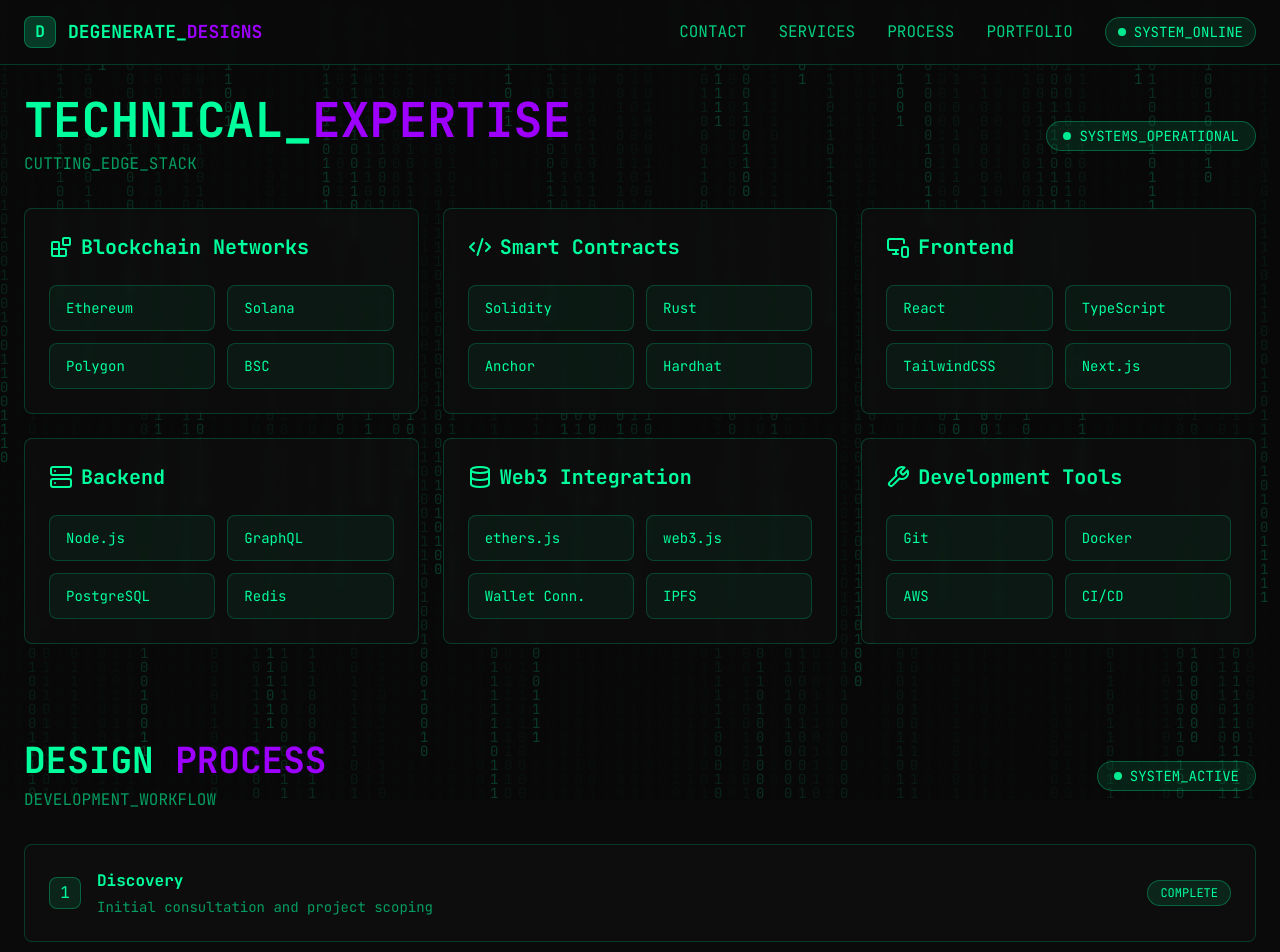
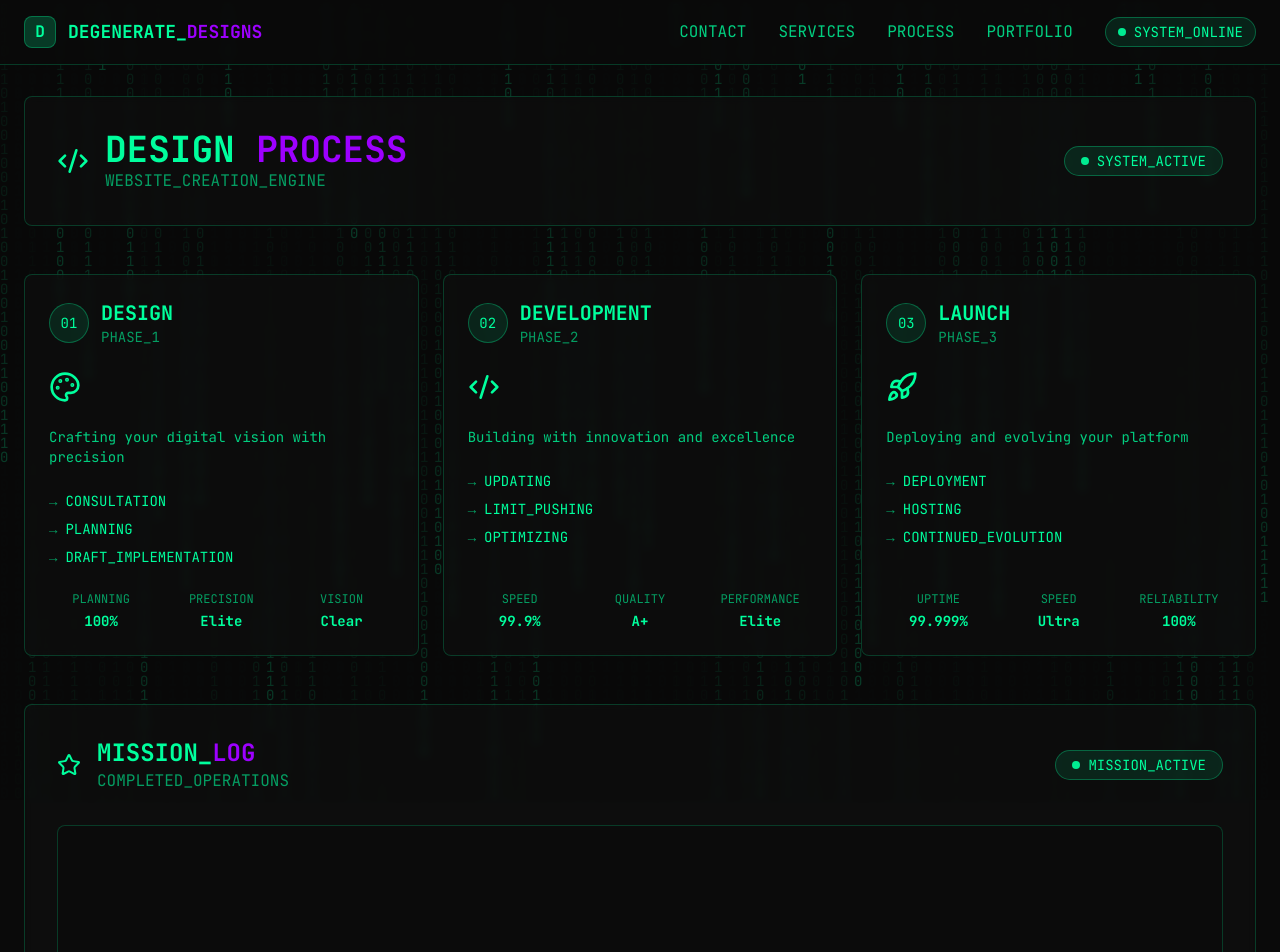
Before and after one commit to aki0010/echo-website-creation, a React (Vite) app: page /process in a window 1280 px wide. Shown: the top 952 px of the page. Built offline with nearby package versions, Linux system fonts and the light colour scheme.

Commit message:
Add new feature
This commit adds a new feature based on the provided prompt.  Further details are not available at this time.

```diff
--- a/src/pages/Process.tsx
+++ b/src/pages/Process.tsx
@@ -1,98 +1,60 @@
 
 import Navigation from '@/components/Navigation';
 import MatrixRain from '@/components/MatrixRain';
-import TechStackCard from '@/components/TechStackCard';
-import { Database, Code2, Server, Blocks, MonitorSmartphone, Wrench } from 'lucide-react';
+import { Palette, Code2, Rocket, Star } from 'lucide-react';
 
 const Process = () => {
-  const techStack = [
+  const phases = [
     {
-      title: "Blockchain Networks",
-      icon: <Blocks className="w-6 h-6 text-neon-green" />,
-      items: [
-        { name: "Ethereum" },
-        { name: "Solana" },
-        { name: "Polygon" },
-        { name: "BSC" }
+      number: "01",
+      title: "DESIGN",
+      subtitle: "PHASE_1",
+      icon: <Palette className="w-8 h-8 text-neon-green" />,
+      description: "Crafting your digital vision with precision",
+      features: [
+        "CONSULTATION",
+        "PLANNING",
+        "DRAFT_IMPLEMENTATION"
+      ],
+      metrics: [
+        { label: "PLANNING", value: "100%", color: "text-neon-green" },
+        { label: "PRECISION", value: "Elite", color: "text-neon-green" },
+        { label: "VISION", value: "Clear", color: "text-neon-green" }
       ]
     },
     {
-      title: "Smart Contracts",
-      icon: <Code2 className="w-6 h-6 text-neon-green" />,
-      items: [
-        { name: "Solidity" },
-        { name: "Rust" },
-        { name: "Anchor" },
-        { name: "Hardhat" }
+      number: "02",
+      title: "DEVELOPMENT",
+      subtitle: "PHASE_2",
+      icon: <Code2 className="w-8 h-8 text-neon-green" />,
+      description: "Building with innovation and excellence",
+      features: [
+        "UPDATING",
+        "LIMIT_PUSHING",
+        "OPTIMIZING"
+      ],
+      metrics: [
+        { label: "SPEED", value: "99.9%", color: "text-neon-green" },
+        { label: "QUALITY", value: "A+", color: "text-neon-green" },
+        { label: "PERFORMANCE", value: "Elite", color: "text-neon-green" }
       ]
     },
     {
-      title: "Frontend",
-      icon: <MonitorSmartphone className="w-6 h-6 text-neon-green" />,
-      items: [
-        { name: "React" },
-        { name: "TypeScript" },
-        { name: "TailwindCSS" },
-        { name: "Next.js" }
+      number: "03",
+      title: "LAUNCH",
+      subtitle: "PHASE_3",
+      icon: <Rocket className="w-8 h-8 text-neon-green" />,
+      description: "Deploying and evolving your platform",
+      features: [
+        "DEPLOYMENT",
+        "HOSTING",
+        "CONTINUED_EVOLUTION"
+      ],
+      metrics: [
+        { label: "UPTIME", value: "99.999%", color: "text-neon-green" },
+        { label: "SPEED", value: "Ultra", color: "text-neon-green" },
+        { label: "RELIABILITY", value: "100%", color: "text-neon-green" }
       ]
-    },
-    {
-      title: "Backend",
-      icon: <Server className="w-6 h-6 text-neon-green" />,
-      items: [
-        { name: "Node.js" },
-        { name: "GraphQL" },
-        { name: "PostgreSQL" },
-        { name: "Redis" }
-      ]
-    },
-    {
-      title: "Web3 Integration",
-      icon: <Database className="w-6 h-6 text-neon-green" />,
-      items: [
-        { name: "ethers.js" },
-        { name: "web3.js" },
-        { name: "Wallet Conn." },
-        { name: "IPFS" }
-      ]
-    },
-    {
-      title: "Development Tools",
-      icon: <Wrench className="w-6 h-6 text-neon-green" />,
-      items: [
-        { name: "Git" },
-        { name: "Docker" },
-        { name: "AWS" },
-        { name: "CI/CD" }
-      ]
-    }
-  ];
-
-  const processSteps = [
-    {
-      phase: "Discovery",
-      description: "Initial consultation and project scoping",
-      status: "COMPLETE"
-    },
-    {
-      phase: "Planning",
-      description: "Technical architecture and resource allocation",
-      status: "IN_PROGRESS"
-    },
-    {
-      phase: "Development",
-      description: "Iterative development with regular updates",
-      status: "PENDING"
-    },
-    {
-      phase: "Testing",
-      description: "Comprehensive testing and quality assurance",
-      status: "PENDING"
-    },
-    {
-      phase: "Deployment",
-      description: "System deployment and final checks",
-      status: "PENDING"
     }
   ];
 
@@ -103,43 +65,17 @@ const Process = () => {
         <Navigation />
         <main className="pt-24 px-6 pb-24">
           <div className="max-w-7xl mx-auto">
-            {/* Technical Expertise Section */}
-            <div className="mb-24">
-              <div className="flex items-center justify-between mb-8">
+            {/* Process Header */}
+            <div className="cyber-card p-8 mb-12">
+              <div className="flex items-center justify-between">
+                <div className="flex items-center gap-4">
+                  <Code2 className="w-8 h-8 text-neon-green" />
                   <div>
-                  <h1 className="text-5xl font-bold mb-2">
-                    TECHNICAL_<span className="text-neon-purple">EXPERTISE</span>
+                    <h1 className="text-4xl font-bold">
+                      DESIGN <span className="text-neon-purple">PROCESS</span>
                     </h1>
-                  <p className="text-neon-green/60">CUTTING_EDGE_STACK</p>
+                    <p className="text-neon-green/60">WEBSITE_CREATION_ENGINE</p>
                   </div>
-                <div className="px-4 py-1 bg-neon-green/10 rounded-full border border-neon-green/30">
-                  <div className="flex items-center gap-2">
-                    <div className="w-2 h-2 bg-neon-green rounded-full animate-pulse"></div>
-                    <span className="text-sm">SYSTEMS_OPERATIONAL</span>
-                  </div>
-                </div>
-              </div>
-
-              <div className="grid grid-cols-1 md:grid-cols-2 lg:grid-cols-3 gap-6">
-                {techStack.map((stack, index) => (
-                  <TechStackCard
-                    key={index}
-                    title={stack.title}
-                    icon={stack.icon}
-                    items={stack.items}
-                  />
-                ))}
-              </div>
-            </div>
-
-            {/* Process Section */}
-            <div>
-              <div className="flex items-center justify-between mb-8">
-                <div>
-                  <h2 className="text-4xl font-bold mb-2">
-                    DESIGN <span className="text-neon-purple">PROCESS</span>
-                  </h2>
-                  <p className="text-neon-green/60">DEVELOPMENT_WORKFLOW</p>
                 </div>
                 <div className="px-4 py-1 bg-neon-green/10 rounded-full border border-neon-green/30">
                   <div className="flex items-center gap-2">
@@ -148,33 +84,69 @@ const Process = () => {
                   </div>
                 </div>
               </div>
+            </div>
 
-              <div className="space-y-4">
-                {processSteps.map((step, index) => (
-                  <div
-                    key={index}
-                    className="cyber-card flex items-center justify-between"
-                  >
-                    <div className="flex items-center gap-4">
-                      <div className="w-8 h-8 bg-neon-green/10 rounded-lg flex items-center justify-center border border-neon-green/30">
-                        {index + 1}
+            {/* Process Phases Grid */}
+            <div className="grid grid-cols-1 md:grid-cols-2 lg:grid-cols-3 gap-6 mb-12">
+              {phases.map((phase) => (
+                <div key={phase.number} className="cyber-card flex flex-col h-full">
+                  <div className="flex items-center gap-3 mb-6">
+                    <div className="w-10 h-10 rounded-full bg-neon-green/10 border border-neon-green/30 flex items-center justify-center text-sm">
+                      {phase.number}
                     </div>
                     <div>
-                        <h3 className="font-bold mb-1">{step.phase}</h3>
-                        <p className="text-sm text-neon-green/60">{step.description}</p>
+                      <h3 className="text-xl font-bold">{phase.title}</h3>
+                      <p className="text-sm text-neon-green/60">{phase.subtitle}</p>
                     </div>
                   </div>
-                    <div className={`px-3 py-1 rounded-full text-xs border ${
-                      step.status === 'COMPLETE'
-                        ? 'border-neon-green/30 bg-neon-green/10 text-neon-green'
-                        : step.status === 'IN_PROGRESS'
-                        ? 'border-neon-purple/30 bg-neon-purple/10 text-neon-purple'
-                        : 'border-neon-green/20 bg-transparent text-neon-green/40'
-                    }`}>
-                      {step.status}
+
+                  <div className="mb-6">{phase.icon}</div>
+
+                  <p className="text-sm text-neon-green/80 mb-6">{phase.description}</p>
+
+                  <div className="space-y-2 mb-6">
+                    {phase.features.map((feature, index) => (
+                      <div key={index} className="flex items-center gap-2 text-sm">
+                        <span className="text-neon-green/60">→</span>
+                        {feature}
+                      </div>
+                    ))}
+                  </div>
+
+                  <div className="mt-auto grid grid-cols-3 gap-4">
+                    {phase.metrics.map((metric, index) => (
+                      <div key={index} className="text-center">
+                        <div className="text-xs text-neon-green/60 mb-1">{metric.label}</div>
+                        <div className={`text-sm font-bold ${metric.color}`}>{metric.value}</div>
+                      </div>
+                    ))}
                   </div>
                 </div>
               ))}
+            </div>
+
+            {/* Mission Log Section */}
+            <div className="cyber-card p-8">
+              <div className="flex items-center justify-between mb-8">
+                <div className="flex items-center gap-4">
+                  <Star className="w-6 h-6 text-neon-green" />
+                  <div>
+                    <h2 className="text-2xl font-bold">
+                      MISSION_<span className="text-neon-purple">LOG</span>
+                    </h2>
+                    <p className="text-neon-green/60">COMPLETED_OPERATIONS</p>
+                  </div>
+                </div>
+                <div className="px-4 py-1 bg-neon-green/10 rounded-full border border-neon-green/30">
+                  <div className="flex items-center gap-2">
+                    <div className="w-2 h-2 bg-neon-green rounded-full animate-pulse"></div>
+                    <span className="text-sm">MISSION_ACTIVE</span>
+                  </div>
+                </div>
+              </div>
+
+              <div className="aspect-video w-full bg-cyber-dark/50 rounded-lg border border-neon-green/20">
+                {/* Mission log content placeholder */}
               </div>
             </div>
           </div>
```
Lines whose indentation alone changed are shown as unchanged.
